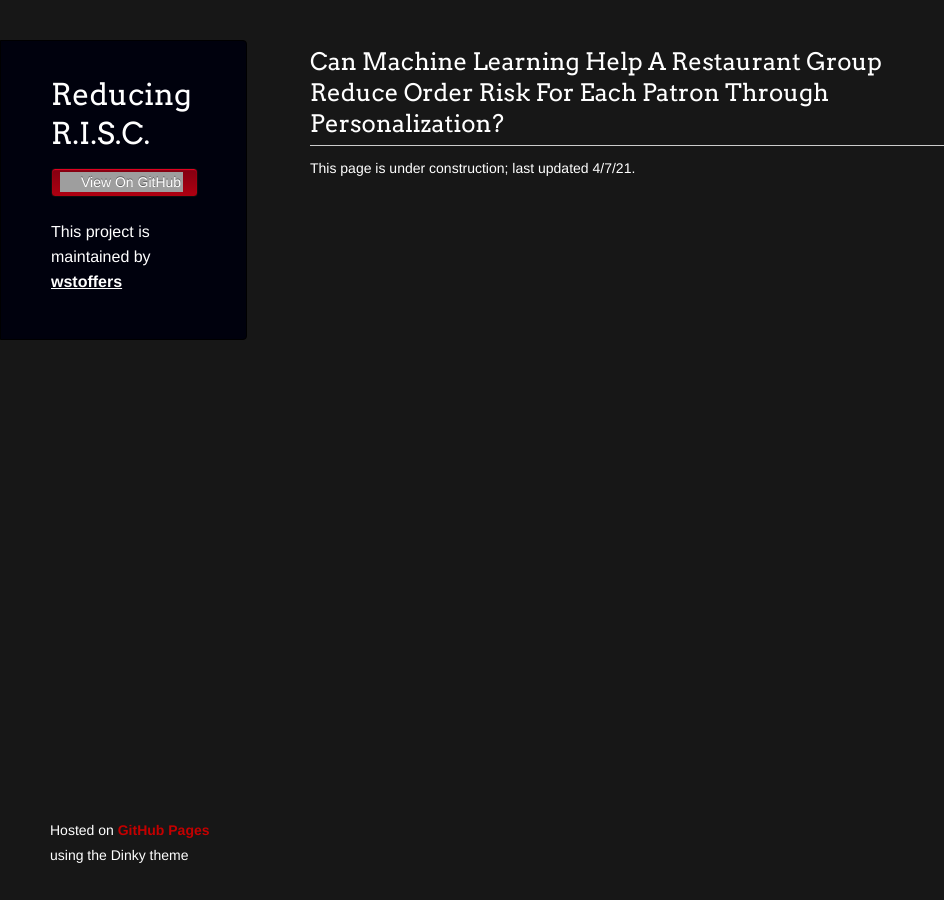
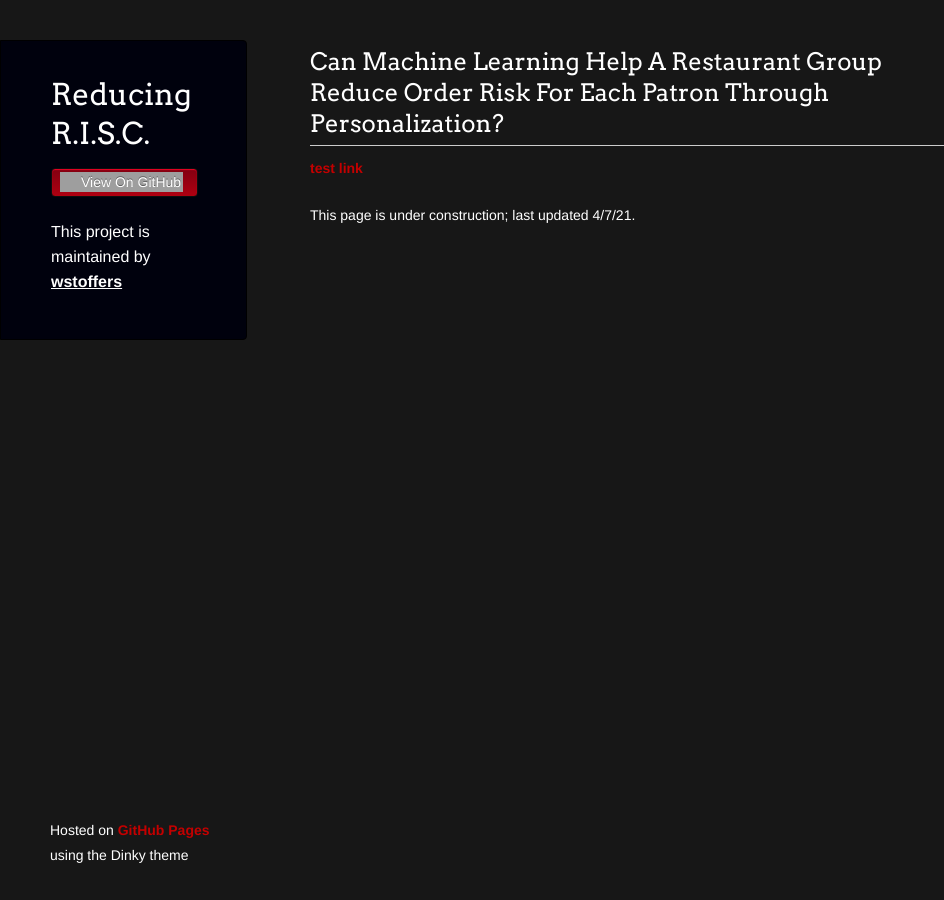
Before and after one commit to wstoffers/codex, a Jekyll site: the page built from index.md, in a window 1280 px wide. Shown: the whole page, without its empty margins (0-944 px from the left). Built offline with Jekyll 4.4.1, drawn with Linux system fonts in a browser that asks for light colours; our own code applies the rules of GitHub Pages for plain Markdown files; a script that is not in the unit is left out; grey boxes are pictures that could not be loaded.

Commit message:
Adding test link for web app

```diff
--- a/index.md
+++ b/index.md
@@ -3,4 +3,7 @@ title: Reducing R.I.S.C.
 ---
 
 ## Can Machine Learning Help A Restaurant Group Reduce Order Risk For Each Patron Through Personalization?
+
+[test link](pages/codex_web_example/web/)
+
 This page is under construction; last updated 4/7/21.
```
